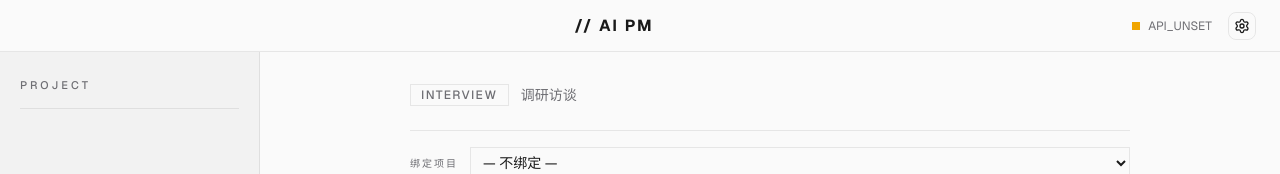
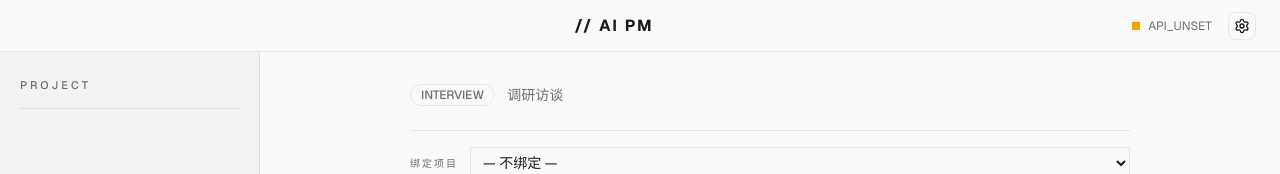
Before and after one commit to K3tty5555/AI_PM, a React (Vite) app in the folder app/: page /tools/interview in a window 1280 px wide. Shown: the top 174 px of the page. Built offline with nearby package versions, Linux system fonts and the light colour scheme.

Commit message:
feat: redesign Badge (pill) and ProgressBar (thin amber line)

```diff
--- a/app/src/components/ui/badge.tsx
+++ b/app/src/components/ui/badge.tsx
@@ -5,17 +5,18 @@ const badgeVariants = cva(
   [
     "inline-flex items-center",
     "px-2.5 py-0.5",
-    "text-xs font-medium uppercase tracking-[1.5px]",
-    "font-terminal",
-    "border",
-    "transition-colors duration-[0.28s] ease-[cubic-bezier(0.16,1,0.3,1)]",
+    "rounded-full",
+    "text-xs font-medium",
+    "transition-colors duration-[200ms]",
     "select-none",
   ].join(" "),
   {
     variants: {
       variant: {
-        default: "bg-[var(--yellow)] text-[var(--dark)] border-transparent",
-        outline: "bg-transparent text-[var(--text-muted)] border-[var(--border)]",
+        default: "bg-[var(--accent-light)] text-[var(--accent-color)]",
+        outline: "bg-transparent text-[var(--text-secondary)] border border-[var(--border)]",
+        success: "bg-[var(--success-light)] text-[var(--success)]",
+        destructive: "bg-[var(--destructive)]/10 text-[var(--destructive)]",
       },
     },
     defaultVariants: {
--- a/app/src/components/ui/progress-bar.tsx
+++ b/app/src/components/ui/progress-bar.tsx
@@ -1,9 +1,7 @@
 import { cn } from "@/lib/utils"
 
 interface ProgressBarProps extends React.HTMLAttributes<HTMLDivElement> {
-  /** Progress value between 0 and 100 */
   value: number
-  /** Whether to animate the fill on mount */
   animated?: boolean
 }
 
@@ -23,20 +21,21 @@ function ProgressBar({
       aria-valuemin={0}
       aria-valuemax={100}
       className={cn(
-        "relative h-2 w-full overflow-hidden",
-        "bg-[var(--secondary)] border border-[var(--border)]",
+        "relative h-0.5 w-full overflow-hidden rounded-full",
+        "bg-[var(--border)]",
         className
       )}
       {...props}
     >
       <div
         className={cn(
-          "h-full transition-[width] duration-[0.28s] ease-[cubic-bezier(0.16,1,0.3,1)]",
-          animated && "animate-[progressFill_0.8s_cubic-bezier(0.16,1,0.3,1)_forwards]"
+          "h-full rounded-full",
+          "transition-[width] duration-[300ms] ease-[var(--ease-standard)]",
+          animated && "animate-[progressFill_0.8s_var(--ease-decelerate)_forwards]"
         )}
         style={{
           width: `${clampedValue}%`,
-          background: "linear-gradient(90deg, #fffa00, rgba(255, 250, 0, 0.3))",
+          background: "var(--accent-color)",
           ["--progress-value" as string]: `${clampedValue}%`,
         }}
       />
```
